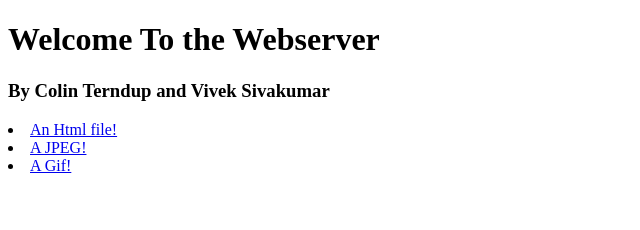
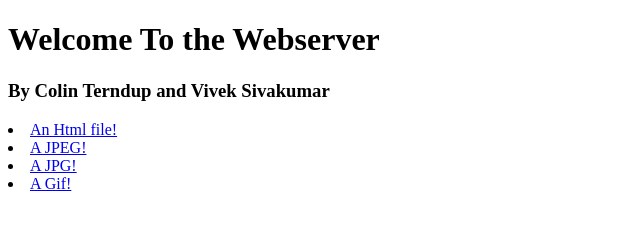
Before and after one commit to vivsiv/project1, a plain HTML site: page index.html in a window 1280 px wide. Shown: the full height of the page, 0-640 px from the left. Drawn offline with Linux system fonts and the light colour scheme.

Commit message:
add .jpg to index

```diff
--- a/index.html
+++ b/index.html
@@ -8,6 +8,7 @@
 		<h3>By Colin Terndup and Vivek Sivakumar</h3>
 		<li><a href="helloworld.html">An Html file!</a></li>
 		<li><a href="comic.jpeg">A JPEG!</a></li>
+		<li><a href="cell.jpg">A JPG!</a></li>
 		<li><a href="spinner.gif">A Gif!</a></li>
 	</body>
 </html>
```
Also changed, not shown: cell.jpg (added).
